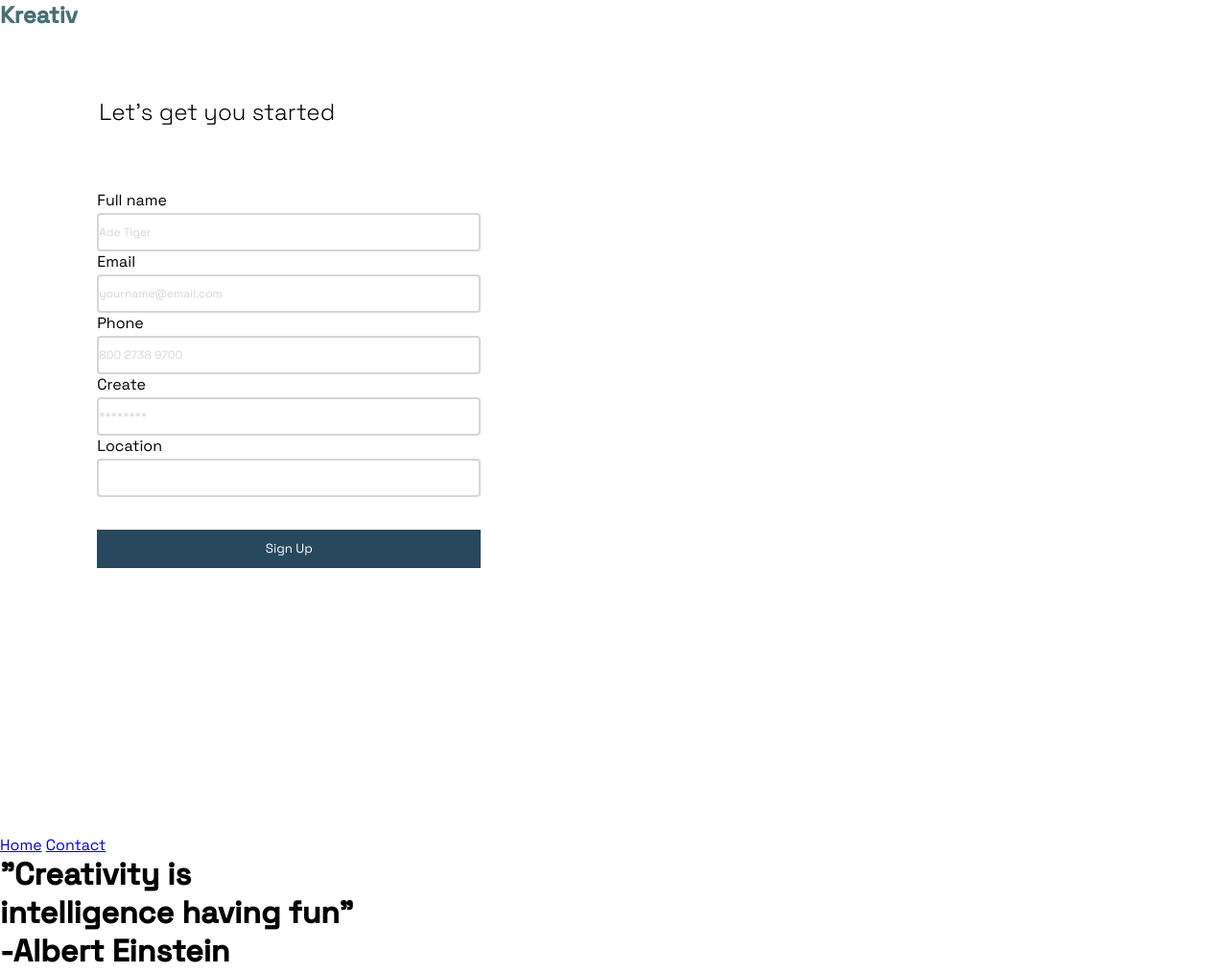
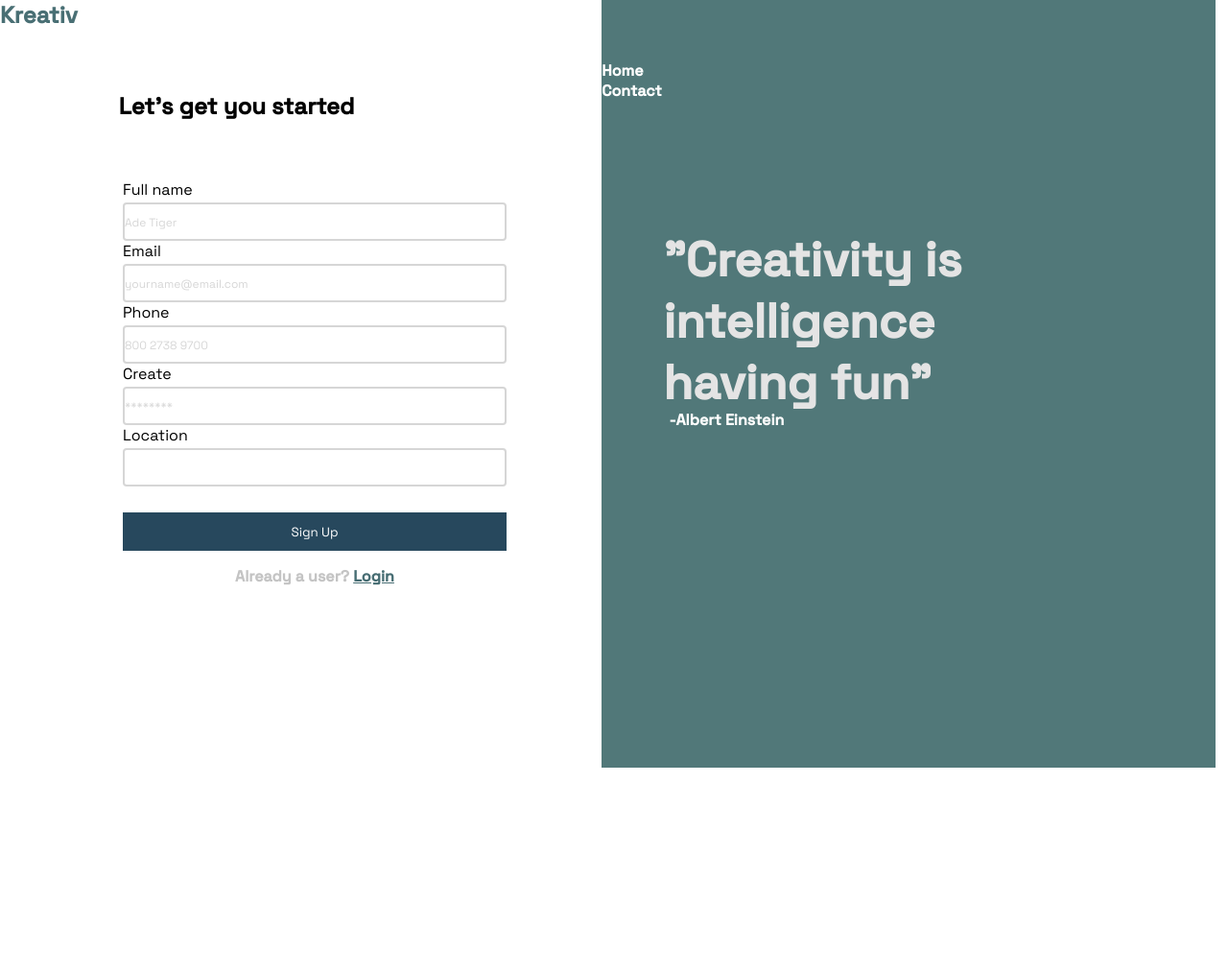
Before and after one commit to Kathe2/Kreativ, a plain HTML site: page index.html in a window 1280 px wide. Shown: the whole page at 96% size. After the commit the page ends 800 px from the top, so only its background shows below. Drawn offline with Linux system fonts and the light colour scheme.

Commit message:
Atualizando e adicionando cores

```diff
--- a/index.html
+++ b/index.html
@@ -33,14 +33,15 @@
 
                 <button class="btn-login"> Sign Up</button>
 
-            <p>Already a user? <a href="#">Login</a>
-            </p></div>
+                <p>Already a user? <a href="#" class="login">Login</a></p>
+            </div>
         </div>
 
-        <div class="left">
-            <a href="#">Home</a>
-            <a href="#">Contact</a>
-            <h1>"Creativity is intelligence having fun" <br>-Albert Einstein</h1>
+        <div class="right">
+            <a href="#">Home  </a>
+            <a href="#"> Contact</a>
+            <h1>"Creativity is intelligence having fun" </h1>
+            <p class="autor">-Albert Einstein</p>
         </div>
     </main>
 </body>
--- a/style.css
+++ b/style.css
@@ -15,8 +15,8 @@ main{
 }
 
 .left{
-    width: 375px;
-    height: 870px;
+    width: 50vw;
+    height: 100vh;
     background-color: #ffffff;
 
 }
@@ -34,27 +34,28 @@ main{
     font-weight: 246;
     color: black;
     text-align: center;
-    font-style: bold;
+    font-weight: bold;
     position: relative;
     top: 8%;
-    left: 27%;
+    left: 19%;
     width: 250px;
     height: 36px;
+
 
 }
 
 .caixa{
      position: relative;
      top: 15%;
-     left: 27%;
+     left: 20%;
      padding-bottom: 10px;
      display: flex;
      flex-direction: column;
-     padding-bottom: 15px;
+     padding-bottom: 20px;
      position: relative;
      display: flex;
      flex-direction: column;
-     height: 80%;
+     height: 70%;
      width: 30vw;
 }
 
@@ -83,13 +84,79 @@ input::placeholder{
 }
 
 .btn-login{
-     border: 2px solid red;
+     border: 1px solid #284A5E;
      position:relative;
      top: 5%;
      width: 400px;
      height: 40px;
      border: 4px;
      background:#27485D;
-     border: 1px solid #284A5E;
      color: #fff;
+     cursor: pointer;
 }
+
+.caixa > p{
+
+    position: relative;
+    top:8%;
+    text-align: center;
+    width: 400px;
+    height: 24px;
+    font-size: 16px;
+    font-weight: bold;
+    color: #c4c4c4;
+}
+
+.login{
+    color:#476D73;
+}
+
+.right{
+
+    position: relative;
+    width: 50vw;
+    height: 140%;
+    position: relative;
+    bottom: 140%;
+    left: 49%;
+    justify-content: center;
+    justify-items: center;
+    display: flex;
+    flex-direction: column;
+    background-color: #517879;
+}
+
+.right > a{
+
+    display:flex;
+    font-size: 16px;
+    font-weight: bold;
+    color: #ffffff;
+    text-decoration: none;
+    margin-right: 10px;
+
+}
+
+.right > h1{
+
+    text-align: start;
+    width: 412px;
+    height: 288px;
+    font-size: 50px;
+    font-weight: bold;
+    color: #E4E4E4;
+    position: relative;
+    top: 12%;
+    left: 10%;
+}
+
+.autor{
+        color: #ffffff;
+        font-size: 16px;
+        font-weight: bold;
+        width: 200px;
+        height: 24px;
+        position: relative;
+        top:3%;
+        left: 11%;
+}
```
Lines whose indentation alone changed are shown as unchanged.
